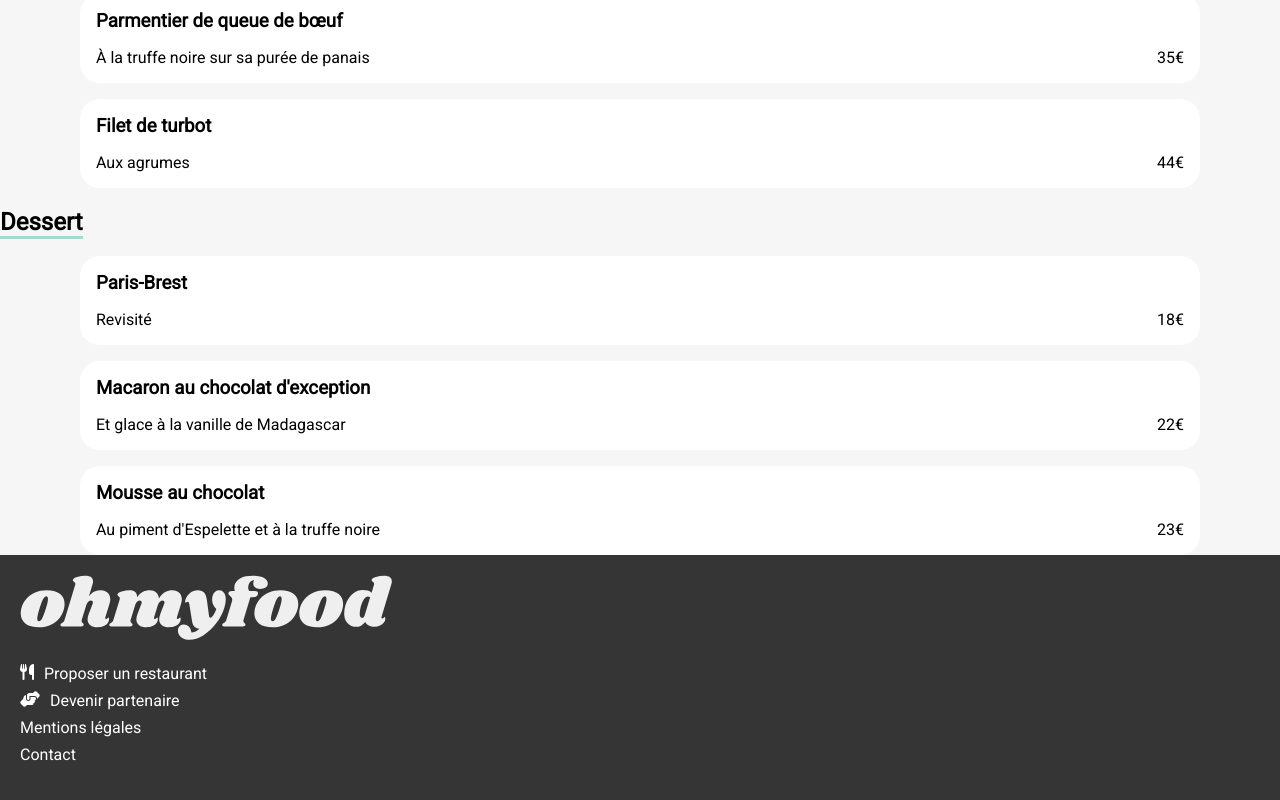
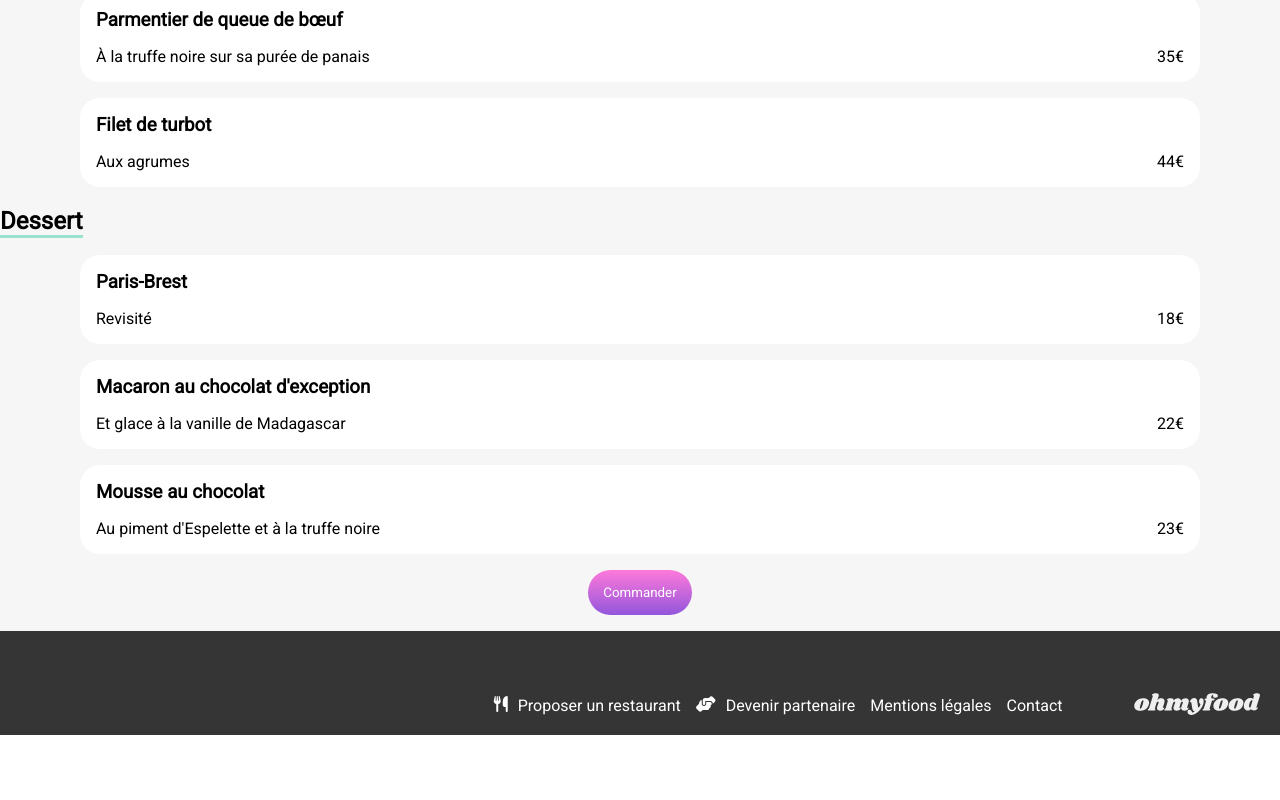
Before and after one commit to BrotherIsaiah/Oh-my-food, a plain HTML site: page palette-du-gout-menu.html in a window 1280 px wide. Shown: the part 978-1778 px from the top of the page. After the commit the page ends 1713 px from the top, so only its background shows below. Drawn offline with Linux system fonts and the light colour scheme; a web font is replaced by a local one.

Commit message:
desktop version menu

```diff
--- a/SASS/style.scss
+++ b/SASS/style.scss
@@ -206,8 +206,12 @@ footer {
     display: flex;
   flex-direction: column;
   gap: 1em;
+}
 
-
+.order{
+  padding-block: 1em;
+  display: flex;
+  justify-content: center;
 }
 /* Desktop */
 
@@ -216,6 +220,10 @@ footer {
     margin: 0 40%;
 
     width: 20%;
+  }
+
+  .head-resto{
+    padding-inline: 1em;
   }
 
   .function-desk {
@@ -242,16 +250,27 @@ footer {
     margin-inline-start: 10%;
   }
 
+  footer{
+    display: flex;
+  align-items: end;
+  justify-content: end;
+  height: 4em;
   .footer-desk {
     display: flex;
     flex-direction: row-reverse;
-    gap: 15px;
+    gap: 4.5em;
+    justify-content: end;
+    align-items: end;
     ul {
       display: flex;
       gap: 15px;
+      flex-direction: row;
+  align-items: end;
+  margin: 0;
     }
     img {
-      width: 10%;
+      width: 15%;
     }
   }
 }
+}
--- a/palette-du-gout-menu.html
+++ b/palette-du-gout-menu.html
@@ -44,6 +44,7 @@
 <i class="fa-regular fa-heart"></i>
 </div>
 
+<div>
 <h2><span class="menu-section">Entrée</span></h2>
 <div class="menu-cards">
 <article class="menu-details">
@@ -128,7 +129,16 @@
 </article>
 </div>
 
+<div class="order">
+<button class="explore-order"><a href="#">Commander</a></button>
+</div>
+</div>
+
 </section>
+
+
+
+
 
     <footer>
       <div class="footer-desk">
```
Also changed, not shown: SASS/style.css, 1 other file.
